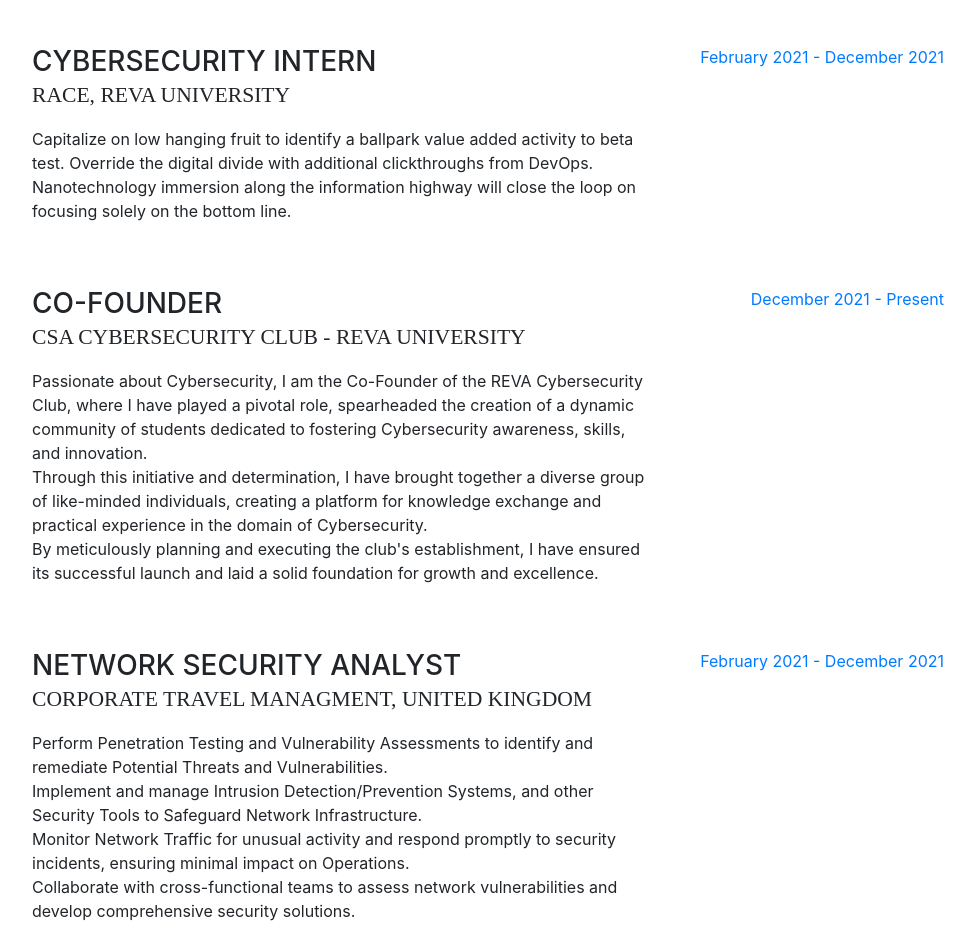
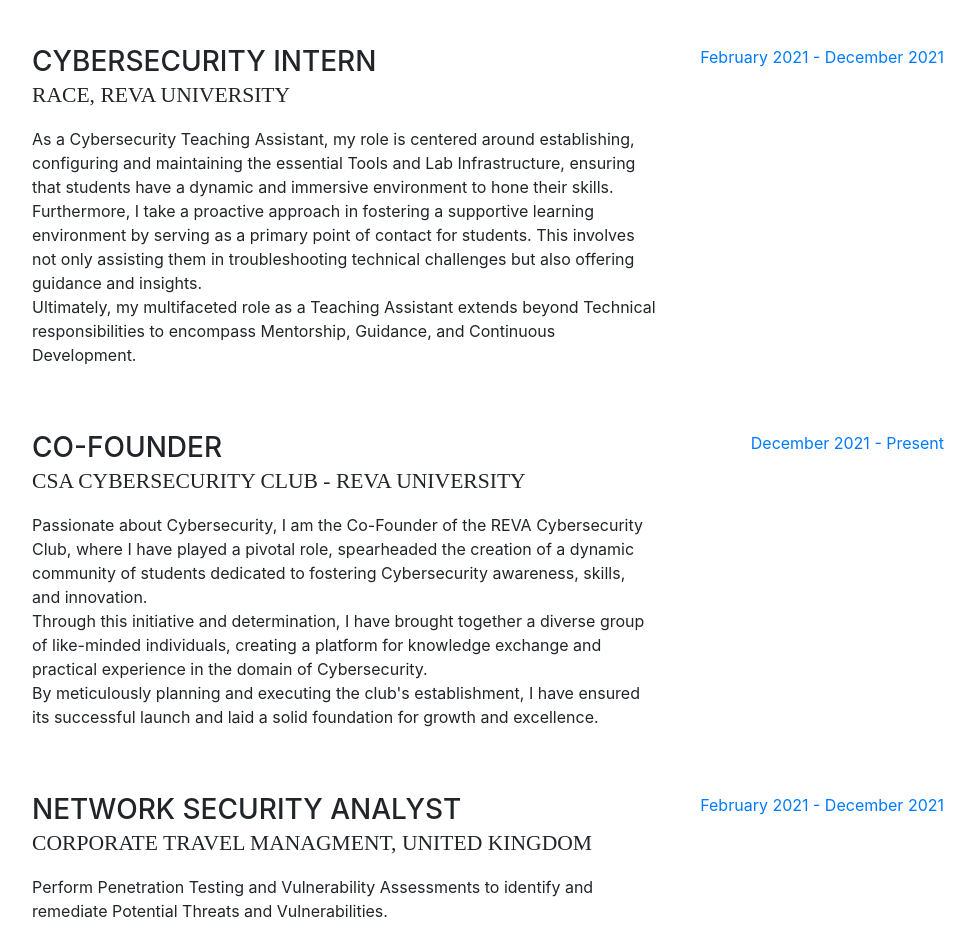
Before and after one commit to shamanthss/shamanthss.github.io, a website with bundled scripts: page index.html in a window 1280 px wide. Shown: the part 889-1816 px from the top of the page, without its empty margins (288-1263 px from the left). Built offline with nearby package versions, Linux system fonts and the light colour scheme; a web font is replaced by a local one.

Commit message:
Update index.html

```diff
--- a/index.html
+++ b/index.html
@@ -126,7 +126,9 @@
             <div class="resume-content mr-auto">
               <h3 class="mb-0">Cybersecurity Intern</h3>
               <div class="subheading mb-3">RACE, REVA University</div>
-              <p>Capitalize on low hanging fruit to identify a ballpark value added activity to beta test. Override the digital divide with additional clickthroughs from DevOps. Nanotechnology immersion along the information highway will close the loop on focusing solely on the bottom line.</p>
+              <p>As a Cybersecurity Teaching Assistant, my role is centered around establishing, configuring and maintaining the essential Tools and Lab Infrastructure, ensuring that students have a dynamic and immersive environment to hone their skills.
+              <br>Furthermore, I take a proactive approach in fostering a supportive learning environment by serving as a primary point of contact for students. This involves not only assisting them in troubleshooting technical challenges but also offering guidance and insights.
+              <br>Ultimately, my multifaceted role as a Teaching Assistant extends beyond Technical responsibilities to encompass Mentorship, Guidance, and Continuous Development.</p>
             </div>
             <div class="resume-date text-md-right">
               <span class="text-primary">February 2021 - December 2021</span>
```
